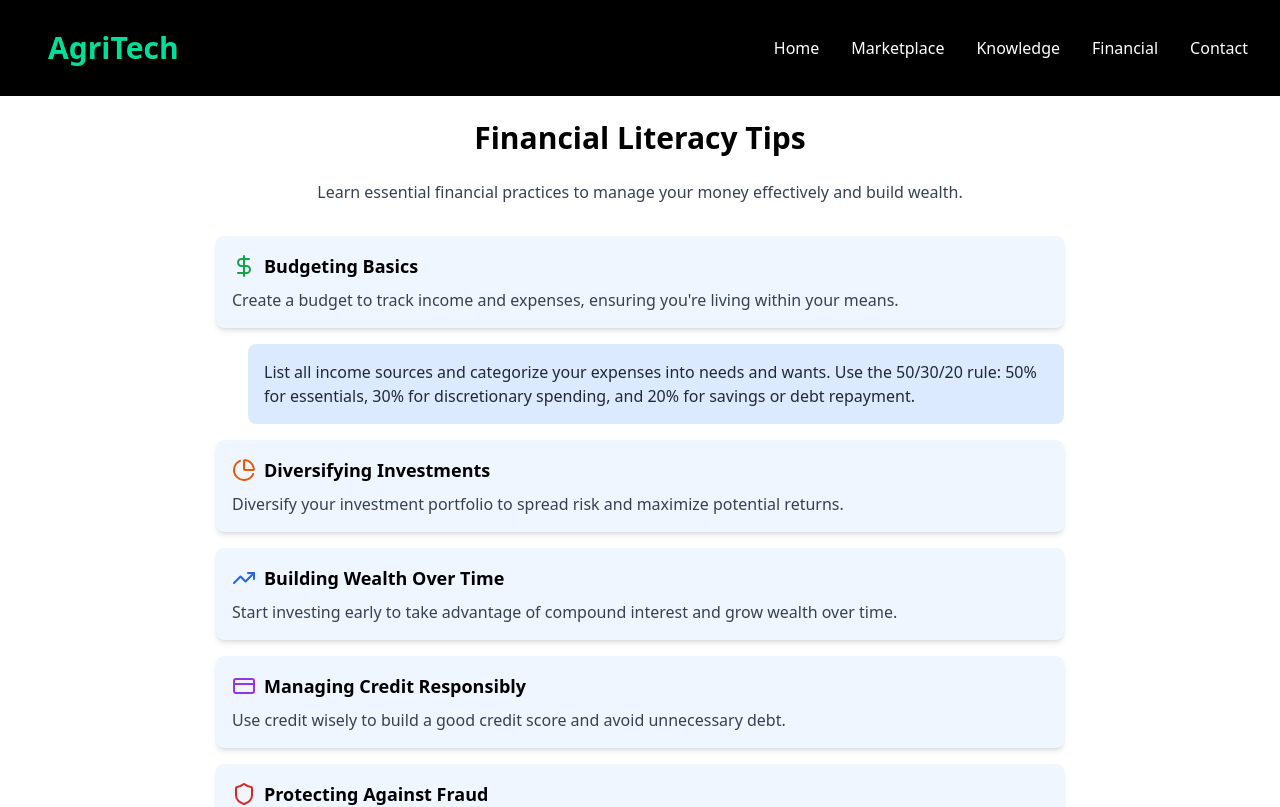
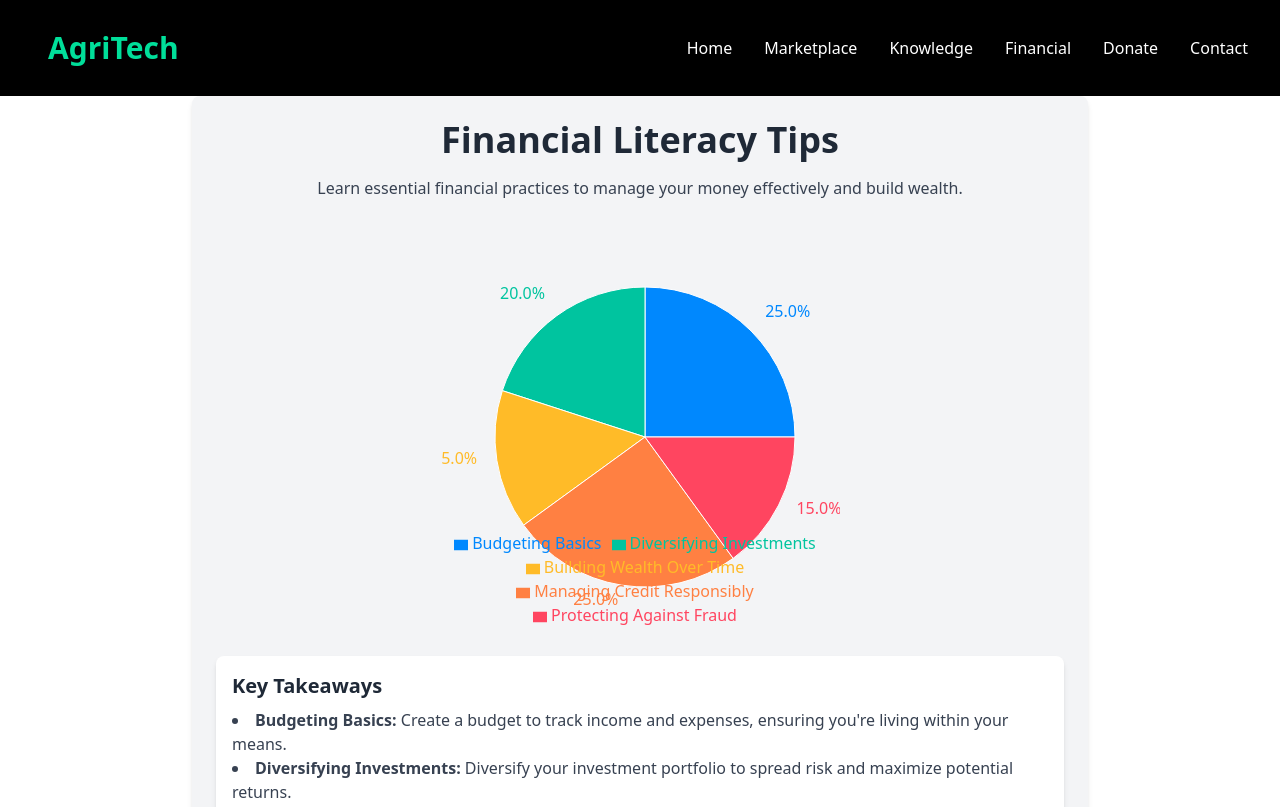
Before and after one commit to Potterpurpp/potteraomfree, a React (Vite) app in the folder my-react-app/: page /financial in a window 1280 px wide. Shown: the top 807 px of the page. Built offline with nearby package versions, Linux system fonts and the light colour scheme.

Commit message:
add port,finance ,donate

```diff
--- a/my-react-app/package.json
+++ b/my-react-app/package.json
@@ -13,10 +13,12 @@
     "@types/react-router-dom": "^5.3.3",
     "@types/styled-components": "^5.1.34",
     "lucide-react": "^0.438.0",
+    "qrcode.react": "^4.0.1",
     "react": "^18.3.1",
     "react-dom": "^18.3.1",
     "react-icons": "^5.3.0",
     "react-router-dom": "^6.26.1",
+    "recharts": "^2.12.7",
     "styled-components": "^6.1.12"
   },
   "devDependencies": {
--- a/my-react-app/src/App.tsx
+++ b/my-react-app/src/App.tsx
@@ -7,7 +7,8 @@ import KnowledgePage from "./pages/KnowlegdePage";
 import PotterPort from "./potter/PotterPort";
 import PortAom from "./aom/PortAom";
 import Financial from "./pages/Financial";
-
+import DonationPage from "./pages/DonationPage";
+import Marketplace from "./pages/Marketplace";
 
 
 const App: React.FC = () => {
@@ -21,6 +22,8 @@ const App: React.FC = () => {
         <Route path="/potterport" element={<PotterPort />} />
         <Route path="/portaom" element={<PortAom />} />
         <Route path="/financial" element={<Financial/>} />
+        <Route path="/donationpage" element={<DonationPage/>} />
+        <Route path="/marketplace" element={<Marketplace/>} />
       </Routes>
     </Router>
   );
--- a/my-react-app/src/aom/PortAom.tsx
+++ b/my-react-app/src/aom/PortAom.tsx
@@ -2,25 +2,25 @@ import React from "react";
 
 const PortAom = () => {
   return (
-    <div className="max-w-4xl mx-auto p-6">
+    <div className="max-w-4xl mx-auto p-6 bg-white shadow-lg rounded-lg">
       {/* Header Section */}
       <header className="text-center mb-8">
-        <h1 className="text-4xl font-bold mb-2">Natchayaphorn Janthima (Aom)</h1>
-        <p className="text-xl text-gray-600">System Analysis</p>
-        <p className="text-md text-gray-500">Phone: 096-720-9631 | Email: Aom.work4@gmail.com</p>
+        <h1 className="text-4xl font-bold mb-2 text-gray-800 hover:text-blue-600 transition duration-300">Natchayaphorn Janthima (Aom)</h1>
+        <p className="text-xl text-gray-600">System Analyst</p>
+        <p className="text-md text-gray-500">Phone: 096-720-9631 | Email: <a href="mailto:Aom.work4@gmail.com" className="text-blue-500 hover:underline">Aom.work4@gmail.com</a></p>
       </header>
 
       {/* Overview Section */}
       <section className="mb-8">
-        <h2 className="text-2xl font-semibold mb-4">Overview</h2>
-        <p className="text-gray-700">
+        <h2 className="text-2xl font-semibold mb-4 text-gray-800">Overview</h2>
+        <p className="text-gray-700 leading-relaxed">
           I am a System Analyst with expertise in analyzing and designing systems to optimize efficiency. My experience spans across different domains, from frontend development to backend systems, ensuring smooth integration of solutions.
         </p>
       </section>
 
       {/* Projects Section */}
       <section className="mb-8">
-        <h2 className="text-2xl font-semibold mb-4">Projects</h2>
+        <h2 className="text-2xl font-semibold mb-4 text-gray-800">Projects</h2>
         <ul className="list-disc list-inside text-gray-700">
           <li><strong>Frontend:</strong> ThaiLife Insurance</li>
           <li><strong>Backend:</strong> xplORe</li>
@@ -30,7 +30,7 @@ const PortAom = () => {
 
       {/* Skills Section */}
       <section className="mb-8">
-        <h2 className="text-2xl font-semibold mb-4">Skills</h2>
+        <h2 className="text-2xl font-semibold mb-4 text-gray-800">Skills</h2>
         <ul className="list-disc list-inside text-gray-700">
           <li><strong>Programming Languages:</strong> SQL</li>
           <li><strong>Frameworks/Libraries:</strong> React</li>
@@ -41,7 +41,7 @@ const PortAom = () => {
 
       {/* Education Section */}
       <section className="mb-8">
-        <h2 className="text-2xl font-semibold mb-4">Education</h2>
+        <h2 className="text-2xl font-semibold mb-4 text-gray-800">Education</h2>
         <p className="text-gray-700">
           <strong>Digital Industry Integration (DII)</strong> - CAMT College of Arts, Media and Technology, Chiang Mai University
         </p>
--- a/my-react-app/src/components/Navbar.tsx
+++ b/my-react-app/src/components/Navbar.tsx
@@ -13,7 +13,8 @@ const Navbar: FC = () => {
     { id: 2, text: "Marketplace", path: "/marketplace" },
     { id: 3, text: "Knowledge", path: "/knowledge" },
     { id: 4, text: "Financial", path: "/financial" },
-    { id: 5, text: "Contact", path: "/contact" },
+    { id: 5, text: "Donate", path: "/donationpage" },
+    { id: 6, text: "Contact", path: "/contact" },
   ];
 
   return (
--- /dev/null
+++ b/my-react-app/src/pages/DonationPage.tsx
@@ -0,0 +1,44 @@
+import React from 'react';
+import qrCodeImage from "../assets/qr-code-image.png";
+
+const Donate = () => {
+  return (
+    <div className="max-w-4xl mx-auto p-6 bg-gray-50">
+      <h1 className="text-4xl font-bold text-center mb-6">Support AgriTech</h1>
+      <p className="text-gray-700 mb-4 text-center">
+        Scan the QR code below to make a donation and support agricultural initiatives!
+      </p>
+
+      <div className="flex justify-center mb-6">
+        {/* Use the imported QR code image */}
+        <img
+          src={qrCodeImage}
+          alt="QR Code for Donation"
+          className="w-64 h-64 object-cover"
+        />
+      </div>
+
+      <div className="text-center mb-6">
+        <h2 className="text-2xl font-semibold">Time Left to Donate:</h2>
+        <p className="text-3xl font-bold text-red-500">03:00</p>
+      </div>
+
+      <div className="bg-white p-6 rounded shadow-md mb-6">
+        <h3 className="text-xl font-bold mb-4">Top Donors</h3>
+        <ol className="list-decimal pl-6">
+          <li className="text-gray-700">Potter - $1000000</li>
+          <li className="text-gray-700">Aom - $75000</li>
+          <li className="text-gray-700">Aui - $50</li>
+          <li className="text-gray-700">Luga - $25</li>
+          <li className="text-gray-700">Tang - $10</li>
+        </ol>
+      </div>
+
+      <p className="text-gray-600 text-center mt-4">
+        Thank you for your generosity!
+      </p>
+    </div>
+  );
+};
+
+export default Donate;
--- a/my-react-app/src/pages/Financial.tsx
+++ b/my-react-app/src/pages/Financial.tsx
@@ -1,59 +1,42 @@
-import React, { useState } from "react";
-import { DollarSign, PieChart, TrendingUp, CreditCard, Shield } from "lucide-react";
+import React from "react";
+import { PieChart, Pie, Cell, Tooltip, Legend } from "recharts";
 
-const FinancialTip: React.FC<{
-  icon: React.ReactNode;
-  title: string;
-  description: string;
-}> = ({ icon, title, description }) => (
-  <div className="bg-blue-50 p-4 rounded-lg shadow-md mb-4">
-    <div className="flex items-center mb-2">
-      {icon}
-      <h3 className="text-lg font-semibold ml-2">{title}</h3>
-    </div>
-    <p className="text-gray-700">{description}</p>
-  </div>
-);
-
-const Financial = () => {
-  const [expandedTip, setExpandedTip] = useState<number>(0);
-
-  const tips = [
+const data = [
   {
-      icon: <DollarSign className="text-green-600" />,
-      title: "Budgeting Basics",
+    name: "Budgeting Basics",
+    value: 25,
     description:
       "Create a budget to track income and expenses, ensuring you're living within your means.",
     details:
       "List all income sources and categorize your expenses into needs and wants. Use the 50/30/20 rule: 50% for essentials, 30% for discretionary spending, and 20% for savings or debt repayment.",
   },
   {
-      icon: <PieChart className="text-orange-600" />,
-      title: "Diversifying Investments",
+    name: "Diversifying Investments",
+    value: 20,
     description:
       "Diversify your investment portfolio to spread risk and maximize potential returns.",
     details:
       "Invest in a mix of asset classes like stocks, bonds, real estate, and commodities. This reduces the impact of poor performance in any one area. Consider index funds for broad exposure.",
   },
   {
-      icon: <TrendingUp className="text-blue-600" />,
-      title: "Building Wealth Over Time",
+    name: "Building Wealth Over Time",
+    value: 15,
     description:
       "Start investing early to take advantage of compound interest and grow wealth over time.",
     details:
       "The earlier you start investing, the more time your money has to grow. Even small, regular contributions can accumulate significantly due to compound interest. Automate your investments to stay consistent.",
   },
   {
-      icon: <CreditCard className="text-purple-600" />,
-      title: "Managing Credit Responsibly",
+    name: "Managing Credit Responsibly",
+    value: 25,
     description:
       "Use credit wisely to build a good credit score and avoid unnecessary debt.",
     details:
       "Pay off your balance in full each month to avoid interest charges. Keep your credit utilization ratio low (under 30%). Regularly check your credit report for errors and dispute inaccuracies.",
   },
   {
-      icon: <Shield className="text-red-600" />,
-      title: "Protecting Against Fraud",
+    name: "Protecting Against Fraud",
+    value: 15,
     description:
       "Safeguard your finances by taking measures to prevent identity theft and fraud.",
     details:
@@ -61,29 +44,65 @@ const Financial = () => {
   },
 ];
 
+const COLORS = ["#0088FE", "#00C49F", "#FFBB28", "#FF8042", "#FF4560"];
+
+const Financial = () => {
+  const totalValue = data.reduce((acc, curr) => acc + curr.value, 0);
+
   return (
-    <div className="max-w-4xl mx-auto p-6">
-      <h1 className="text-3xl font-bold text-center mb-6">
+    <div className="max-w-4xl mx-auto p-6 bg-gray-100 rounded-lg shadow-md">
+      <h1 className="text-4xl font-bold text-center mb-4 text-gray-800">
         Financial Literacy Tips
       </h1>
       <p className="text-gray-700 mb-8 text-center">
         Learn essential financial practices to manage your money effectively and build wealth.
       </p>
 
-      {tips.map((tip, index) => (
-        <div
-          key={index}
-          onClick={() => setExpandedTip(expandedTip === index ? -1 : index)}
-          className="cursor-pointer"
+      <div className="flex justify-center mb-6">
+        <PieChart width={400} height={400}>
+          <Pie
+            data={data}
+            cx={200}
+            cy={200}
+            labelLine={false}
+            outerRadius={150}
+            label={({ value }) => `${((value / totalValue) * 100).toFixed(1)}%`}
+            fill="#8884d8"
+            dataKey="value"
           >
-          <FinancialTip {...tip} />
-          {expandedTip === index && (
-            <div className="bg-blue-100 p-4 rounded-lg mb-4 ml-8">
-              <p className="text-gray-800">{tip.details}</p>
+            {data.map((entry, index) => (
+              <Cell key={`cell-${index}`} fill={COLORS[index % COLORS.length]} />
+            ))}
+          </Pie>
+          <Tooltip
+            content={({ payload }) => {
+              if (payload && payload.length > 0) {
+                const { name, description, details } = payload[0].payload;
+                return (
+                  <div className="bg-white p-3 shadow-lg rounded-md ">
+                    <strong className="text-lg text-gray-800">{name}</strong>
+                    <p className="text-gray-600">{description}</p>
+                    <p className="text-sm text-gray-500">{details}</p>
                   </div>
-          )}
+                );
+              }
+              return null;
+            }}
+          />
+          <Legend wrapperStyle={{ textAlign: "center" }} />
+        </PieChart>
       </div>
+
+      <div className="bg-white p-4 rounded-lg shadow-md mt-6">
+        <h2 className="text-xl font-bold mb-2 text-gray-800">Key Takeaways</h2>
+        <ul className="list-disc list-inside text-gray-700">
+          {data.map((entry, index) => (
+            <li key={index}>
+              <strong>{entry.name}:</strong> {entry.description}
+            </li>
           ))}
+        </ul>
+      </div>
     </div>
   );
 };
--- /dev/null
+++ b/my-react-app/src/pages/Marketplace.tsx
@@ -0,0 +1,112 @@
+import React, { useState } from 'react';
+import { ShoppingCart,Search } from 'lucide-react';
+
+const products = [
+  {
+    id: 1,
+    name: "Organic Tomato Seeds",
+    price: 15,
+    image: "https://via.placeholder.com/150",
+    category: "Seeds",
+  },
+  {
+    id: 2,
+    name: "Eco-Friendly Fertilizer",
+    price: 25,
+    image: "https://via.placeholder.com/150",
+    category: "Fertilizers",
+  },
+  {
+    id: 3,
+    name: "Handheld Garden Trowel",
+    price: 10,
+    image: "https://via.placeholder.com/150",
+    category: "Tools",
+  },
+  {
+    id: 4,
+    name: "Pesticide Spray Bottle",
+    price: 20,
+    image: "https://via.placeholder.com/150",
+    category: "Pesticides",
+  },
+];
+
+const categories = ["All", "Seeds", "Fertilizers", "Tools", "Pesticides"];
+
+const Marketplace = () => {
+  const [selectedCategory, setSelectedCategory] = useState('All');
+  const [searchTerm, setSearchTerm] = useState('');
+
+  const filteredProducts = products.filter(
+    (product) =>
+      (selectedCategory === "All" || product.category === selectedCategory) &&
+      product.name.toLowerCase().includes(searchTerm.toLowerCase())
+  );
+
+  return (
+    <div className="max-w-7xl mx-auto p-6">
+      {/* Header */}
+      <header className="flex items-center justify-between mb-8">
+        <h1 className="text-4xl font-bold text-gray-900"> AgriTech Marketplace</h1>
+        <div className="flex space-x-4">
+          <input
+            type="text"
+            placeholder="Search products"
+            value={searchTerm}
+            onChange={(e) => setSearchTerm(e.target.value)}
+            className="border p-2 rounded-lg"
+          />
+          <button className="bg-gray-800 text-white p-2 rounded-lg">
+            <Search className="w-5 h-5" />
+          </button>
+          <button className="bg-gray-800 text-white p-2 rounded-lg">
+            <ShoppingCart className="w-5 h-5" />
+          </button>
+        </div>
+      </header>
+
+      {/* Categories */}
+      <div className="flex space-x-4 mb-6">
+        {categories.map((category) => (
+          <button
+            key={category}
+            onClick={() => setSelectedCategory(category)}
+            className={`p-2 rounded-lg ${
+              selectedCategory === category
+                ? "bg-green-600 text-white"
+                : "bg-gray-200 text-gray-800"
+            }`}
+          >
+            {category}
+          </button>
+        ))}
+      </div>
+
+      {/* Product Grid */}
+      <div className="grid grid-cols-1 sm:grid-cols-2 lg:grid-cols-4 gap-6">
+        {filteredProducts.map((product) => (
+          <div key={product.id} className="bg-white p-4 rounded-lg shadow-md">
+            <img
+              src={product.image}
+              alt={product.name}
+              className="h-32 w-full object-cover mb-4 rounded-lg"
+            />
+            <h2 className="text-lg font-semibold text-gray-900">{product.name}</h2>
+            <p className="text-gray-700">Price: ${product.price}</p>
+            <button className="mt-4 w-full bg-green-600 text-white p-2 rounded-lg">
+              Add to Cart
+            </button>
+          </div>
+        ))}
+      </div>
+
+      {/* Footer */}
+      <footer className="mt-16 text-center text-gray-600">
+        <p>&copy; 2024 AgriTech Marketplace. All rights reserved.</p>
+      </footer>
+    </div>
+  );
+};
+
+export default Marketplace;
```
Also changed, not shown: my-react-app/src/assets/qr-code-image.png (added). Lines whose indentation alone changed are shown as unchanged.
